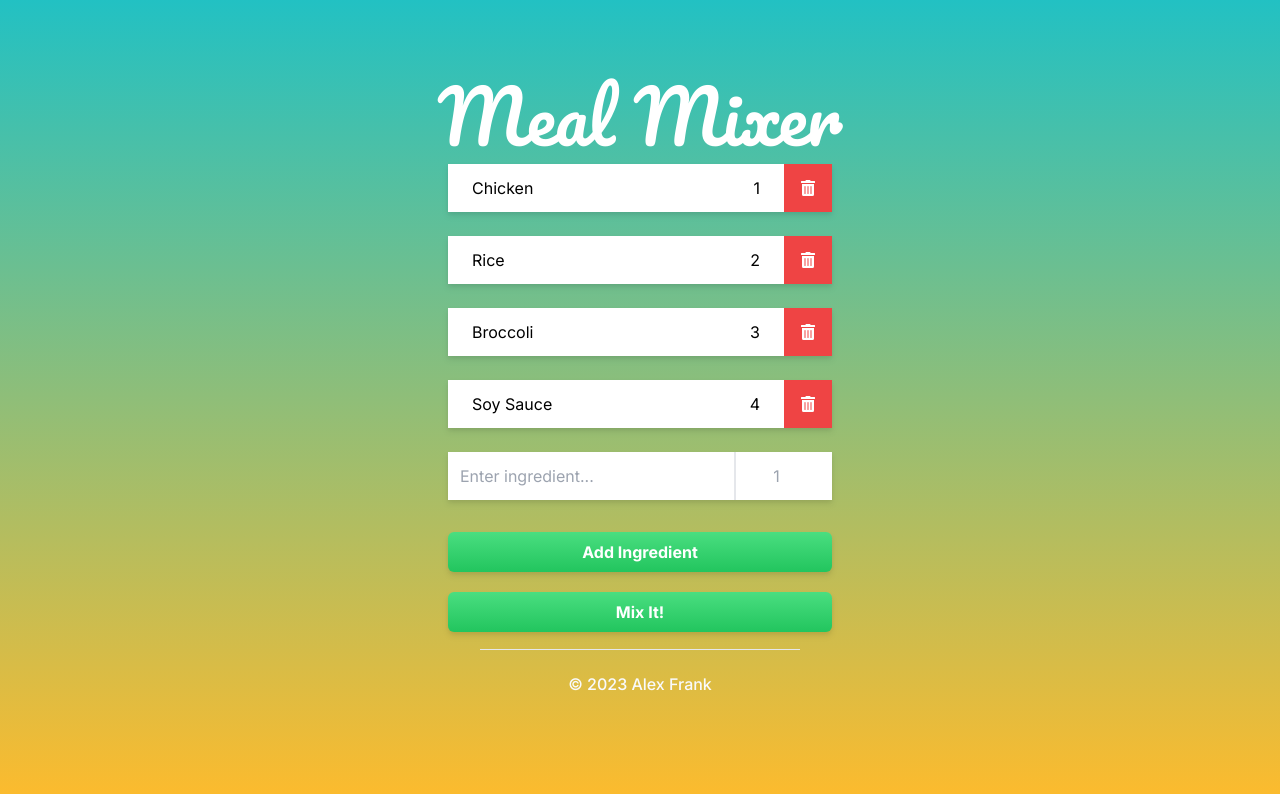
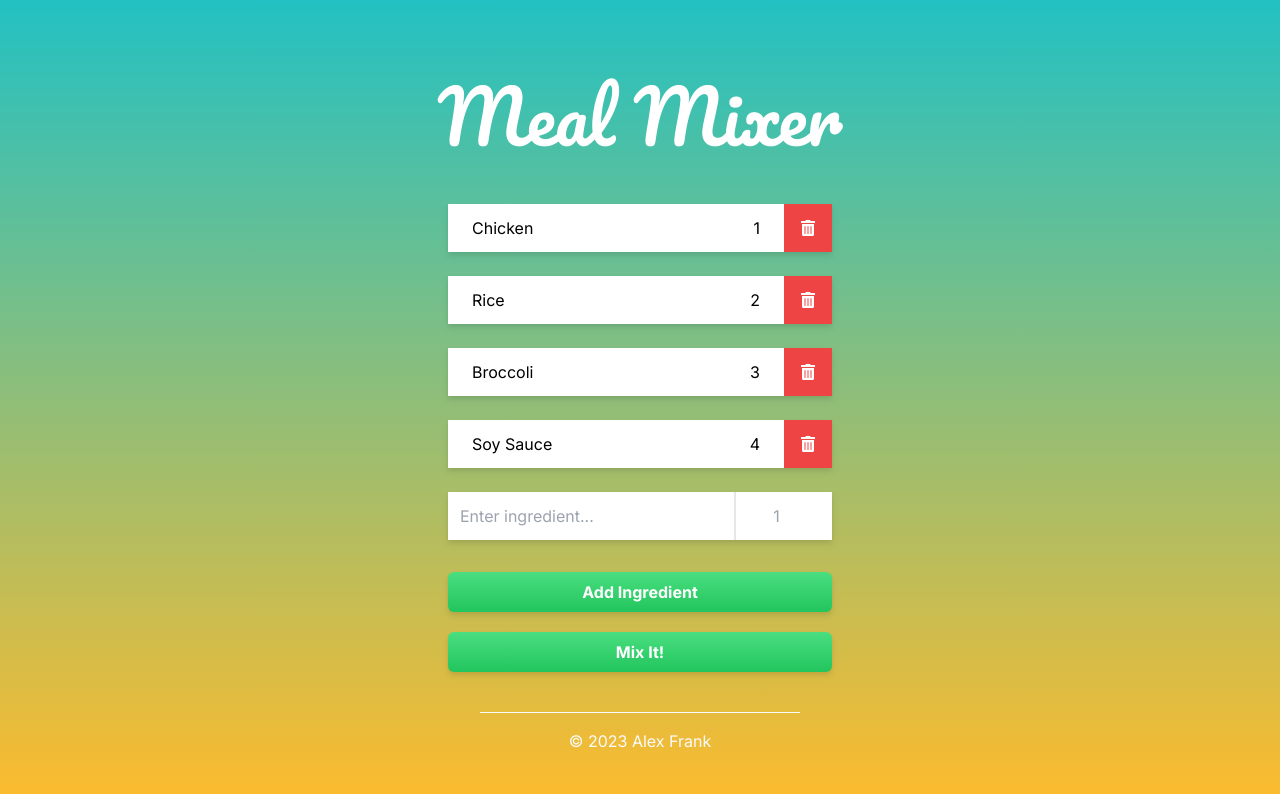
Before and after one commit to alexfrankcodes/meal-mixer, a Next.js app: page / in a window 1280 px wide. Shown: the top 794 px of the page. Built offline with nearby package versions, Linux system fonts and the light colour scheme.

Commit message:
fix: Moving footer to page.tsx to solve hydration issues

```diff
--- a/app/layout.tsx
+++ b/app/layout.tsx
@@ -14,16 +14,8 @@ export default function RootLayout({
   children: React.ReactNode;
 }) {
   return (
-    <html lang="en" className="min-h-screen flex flex-col justify-between">
+    <html lang="en" className="h-screen">
       <body className={`${inter.className}`}>{children}</body>
-      <footer className="text-center text-gray-50">
-        <div>
-          <hr className="w-80 inline-block" />
-        </div>
-        <p className="p-4 font-medium from-neutral-50">
-          &copy; 2023 Alex Frank
-        </p>
-      </footer>
     </html>
   );
 }
--- a/app/page.tsx
+++ b/app/page.tsx
@@ -10,11 +10,17 @@ export default function Home() {
   return (
     <main>
       <h1
-        className={`${pacifico.className} text-7xl pt-20 w-full flex justify-center`}
+        className={`${pacifico.className} text-7xl pt-20 pb-10 w-full flex justify-center`}
       >
         Meal Mixer
       </h1>
       <IngredientList />
+      <footer className="text-center text-gray-50 pt-10">
+        <div className="flex justify-center">
+          <hr className="border-gray-50 w-80 " />
+        </div>
+        <p className="p-4 letter">&copy; 2023 Alex Frank</p>
+      </footer>
     </main>
   );
 }
```
